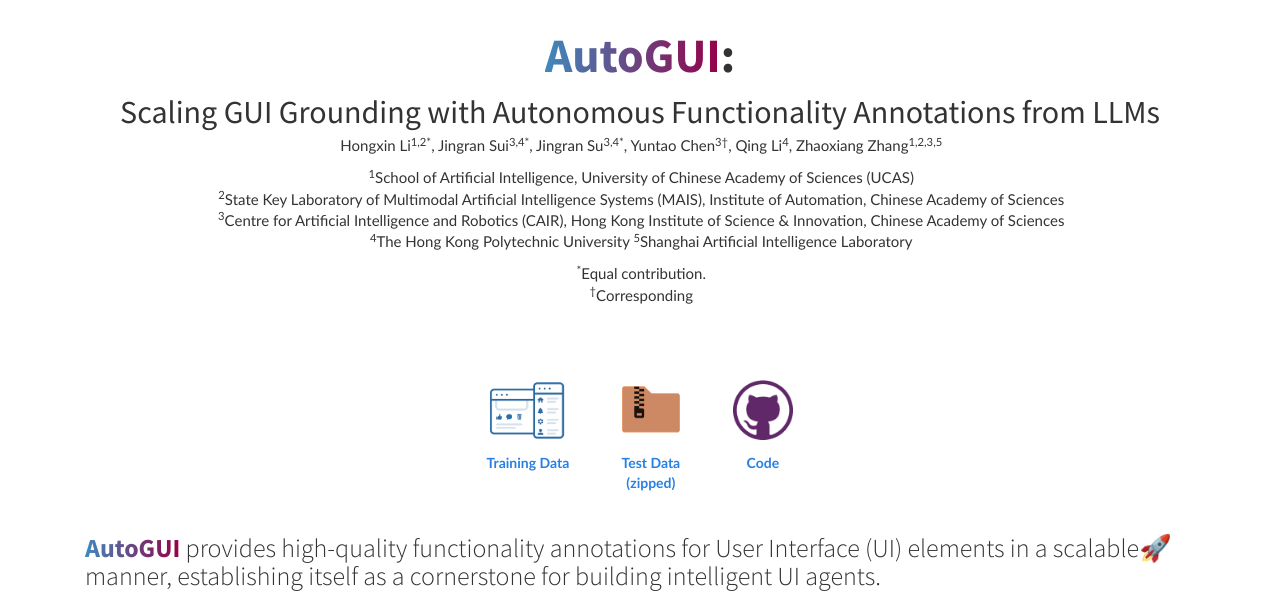
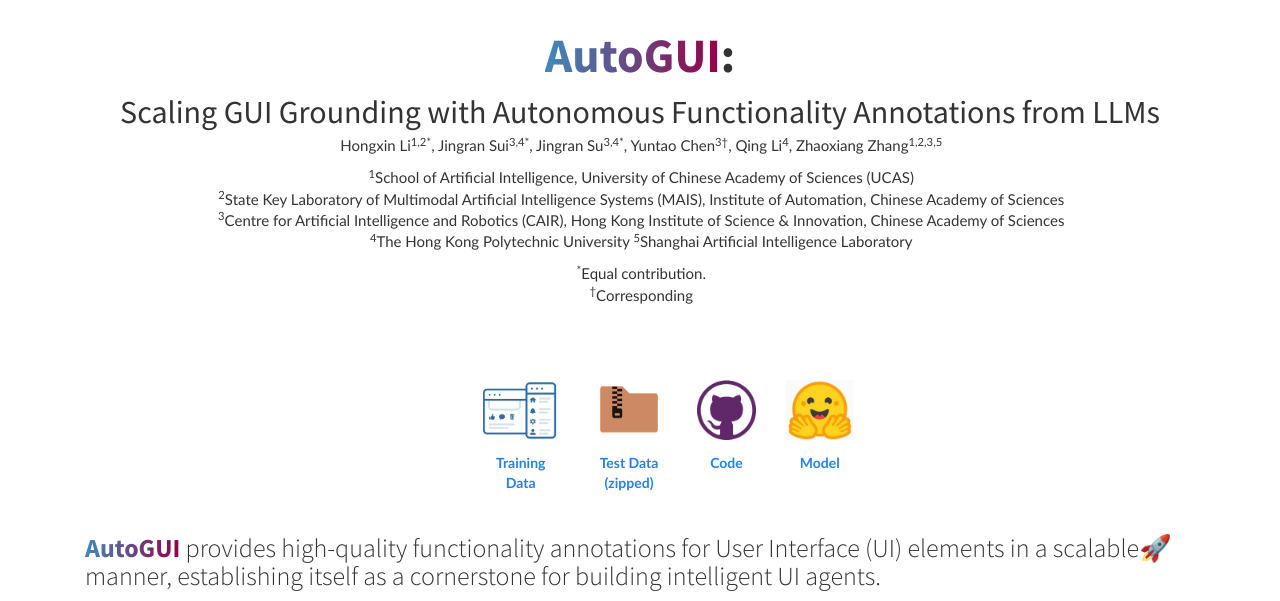
Before and after one commit to AutoGUI-Project/autogui-project.github.io, a plain HTML site: page index.html in a window 1280 px wide. Shown: the top 601 px of the page. Drawn offline with nearby package versions, Linux system fonts and the light colour scheme; some packages are replaced by stand-ins of ours; a script that the page names is missing.

Commit message:
added model url

```diff
--- a/index.html
+++ b/index.html
@@ -183,7 +183,7 @@
                         </a>
                     </li> -->
                     <li>
-                        <a href="https://huggingface.co/datasets/WebAgent/AutoGUI-v1">
+                        <a href="https://huggingface.co/datasets/HongxinLi/AutoGUI-v1">
                         <image src="img/data_icon.png" height="60px">
                             <h4><strong>Training Data</strong></h4>
                         </a>
@@ -198,6 +198,12 @@
                         <a href="https://github.com/BraveGroup/AutoGUI">
                         <image src="img/github.png" height="60px">
                             <h4><strong>Code</strong></h4>
+                        </a>
+                    </li>
+                    <li>
+                        <a href="https://huggingface.co/HongxinLi/AutoGUI-Qwen-v0.1">
+                        <image src="img/model.jpg" height="60px">
+                            <h4><strong>Model</strong></h4>
                         </a>
                     </li>
                 </ul>
```
Also changed, not shown: img/model.jpg (added).
